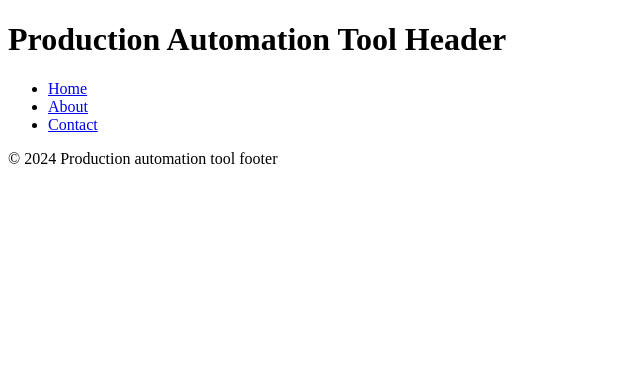
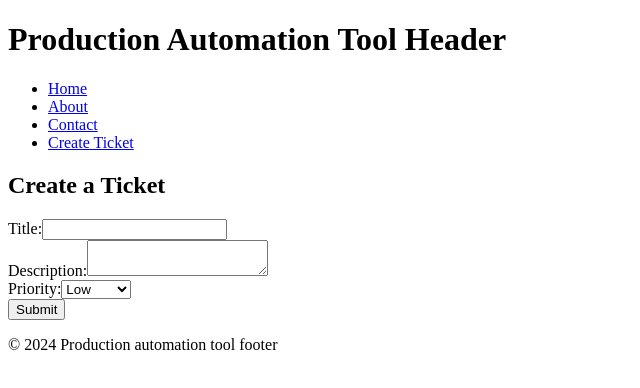
Before and after one commit to Jaquinei/mvp_3_puc_rio_frontend, a React (Create React App) app: page /create-ticket in a window 1280 px wide. Shown: the top 388 px of the page, without its empty margins (0-640 px from the left). Built offline with nearby package versions, Linux system fonts and the light colour scheme.

Commit message:
feat: added CreateTicket page and component

```diff
--- a/src/App.js
+++ b/src/App.js
@@ -6,6 +6,8 @@ import Menu from './components/Menu';
 import Home from './pages/Home';
 import About from './pages/About';
 import Contact from './pages/Contact';
+import CreateTicket from './pages/CreateTicket';
+
 
 const App = () => {
   return (
@@ -16,6 +18,8 @@ const App = () => {
         <Route path="/" element={<Home />} />
         <Route path="/about" element={<About />} />
         <Route path="/contact" element={<Contact />} />
+        <Route path="/create-ticket" element={<CreateTicket />} />
+
     </Routes>
       <Footer />
     </Router>
--- /dev/null
+++ b/src/components/CreateTicket.js
@@ -0,0 +1,74 @@
+import React, { useState } from 'react';
+
+const CreateTicket = () => {
+  const [formData, setFormData] = useState({
+    title: '',
+    description: '',
+    priority: 'Low'
+  });
+
+  const handleChange = (e) => {
+    const { name, value } = e.target;
+    setFormData(prevState => ({
+      ...prevState,
+      [name]: value
+    }));
+  };
+
+  const handleSubmit = (e) => {
+    e.preventDefault();
+    // Handle form submission logic here
+    console.log('Form submitted:', formData);
+    // Reset form after submission
+    setFormData({
+      title: '',
+      description: '',
+      priority: 'Low'
+    });
+  };
+
+  return (
+    <div>
+      <h2>Create a Ticket</h2>
+      <form onSubmit={handleSubmit}>
+        <div>
+          <label htmlFor="title">Title:</label>
+          <input
+            type="text"
+            id="title"
+            name="title"
+            value={formData.title}
+            onChange={handleChange}
+            required
+          />
+        </div>
+        <div>
+          <label htmlFor="description">Description:</label>
+          <textarea
+            id="description"
+            name="description"
+            value={formData.description}
+            onChange={handleChange}
+            required
+          />
+        </div>
+        <div>
+          <label htmlFor="priority">Priority:</label>
+          <select
+            id="priority"
+            name="priority"
+            value={formData.priority}
+            onChange={handleChange}
+          >
+            <option value="Low">Low</option>
+            <option value="Medium">Medium</option>
+            <option value="High">High</option>
+          </select>
+        </div>
+        <button type="submit">Submit</button>
+      </form>
+    </div>
+  );
+};
+
+export default CreateTicket;
--- a/src/components/Menu.js
+++ b/src/components/Menu.js
@@ -8,6 +8,7 @@ const Menu = () => {
         <li><Link to="/">Home</Link></li>
         <li><Link to="/about">About</Link></li>
         <li><Link to="/contact">Contact</Link></li>
+        <li><Link to="/create-ticket">Create Ticket</Link></li>
       </ul>
     </nav>
   );
--- /dev/null
+++ b/src/pages/CreateTicket.js
@@ -0,0 +1,74 @@
+import React, { useState } from 'react';
+
+const CreateTicket = () => {
+  const [formData, setFormData] = useState({
+    title: '',
+    description: '',
+    priority: 'Low'
+  });
+
+  const handleChange = (e) => {
+    const { name, value } = e.target;
+    setFormData(prevState => ({
+      ...prevState,
+      [name]: value
+    }));
+  };
+
+  const handleSubmit = (e) => {
+    e.preventDefault();
+    // Handle form submission logic here
+    console.log('Form submitted:', formData);
+    // Reset form after submission
+    setFormData({
+      title: '',
+      description: '',
+      priority: 'Low'
+    });
+  };
+
+  return (
+    <div>
+      <h2>Create a Ticket</h2>
+      <form onSubmit={handleSubmit}>
+        <div>
+          <label htmlFor="title">Title:</label>
+          <input
+            type="text"
+            id="title"
+            name="title"
+            value={formData.title}
+            onChange={handleChange}
+            required
+          />
+        </div>
+        <div>
+          <label htmlFor="description">Description:</label>
+          <textarea
+            id="description"
+            name="description"
+            value={formData.description}
+            onChange={handleChange}
+            required
+          />
+        </div>
+        <div>
+          <label htmlFor="priority">Priority:</label>
+          <select
+            id="priority"
+            name="priority"
+            value={formData.priority}
+            onChange={handleChange}
+          >
+            <option value="Low">Low</option>
+            <option value="Medium">Medium</option>
+            <option value="High">High</option>
+          </select>
+        </div>
+        <button type="submit">Submit</button>
+      </form>
+    </div>
+  );
+};
+
+export default CreateTicket;
```
